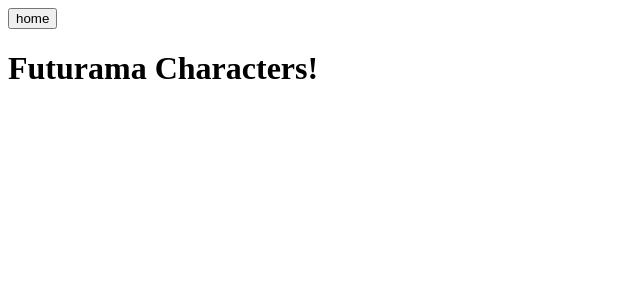
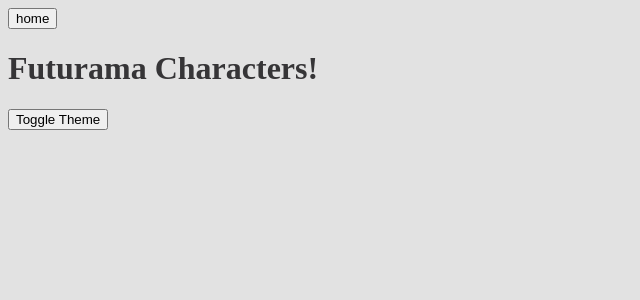
Before and after one commit to ryanleviathan/react-custom-hooks, a React app: page /1 in a window 1280 px wide. Shown: the top 300 px of the page, without its empty margins (0-640 px from the left). Built offline with nearby package versions, Linux system fonts and the light colour scheme.

Commit message:
toggle theme working

```diff
--- a/src/components/app/App.jsx
+++ b/src/components/app/App.jsx
@@ -1,17 +1,34 @@
-import React from 'react';
+import React, { useState } from 'react';
 import { BrowserRouter as Router, Route, Switch } from 'react-router-dom';
+import { ThemeProvider } from 'styled-components';
+import { lightTheme, darkTheme } from '../theme';
+import { GlobalStyles } from '../global';
 import AllQuotes from '../../containers/AllQuotes';
 import ByCharacterQuotes from '../../containers/ByCharacterQuotes';
 import Header from './Header';
 
 export default function App() {
+  const [theme, setTheme] = useState('light');
+  const toggleTheme = () => {
+    if(theme === 'light') {
+      setTheme('dark');
+    } else {
+      setTheme('light');
+    }
+  };
+
   return (
+    <ThemeProvider theme={theme === 'light' ? lightTheme : darkTheme}>
       <Router>
+        <GlobalStyles />
         <Header />
+        <button onClick={toggleTheme}>Toggle Theme</button>
         <Switch>
           <Route exact path="/" component={AllQuotes} />
-        <Route exact path="/quotes/:character" component={ByCharacterQuotes} />
+          <Route exact path="/quotes/:character"
+            component={ByCharacterQuotes} />
         </Switch>
       </Router>
+    </ThemeProvider>
   );
 }
--- /dev/null
+++ b/src/components/global.js
@@ -0,0 +1,14 @@
+import { createGlobalStyle } from 'styled-components';
+
+export const GlobalStyles = createGlobalStyle`
+  *,
+  *::after,
+  *::before {
+    box-sizing: border-box;
+  }
+
+  body {
+    background: ${({ theme }) => theme.body};
+    color: ${({ theme }) => theme.text};
+  }
+`;
--- /dev/null
+++ b/src/components/theme.js
@@ -0,0 +1,13 @@
+export const lightTheme = {
+  body: '#E2E2E2',
+  text: '#363537',
+  toggleBorder: '#FFF',
+  gradient: 'linear-gradient(#39598A, #79D7ED)',
+};
+
+export const darkTheme = {
+  body: '#363537',
+  text: '#FAFAFA',
+  toggleBorder: '#6B8096',
+  gradient: 'linear-gradient(#091236, #1E215D)',
+};
```
Also changed, not shown: src/hooks/paginationHook.js (deleted, +0 -27 lines). Lines whose indentation alone changed are shown as unchanged.
